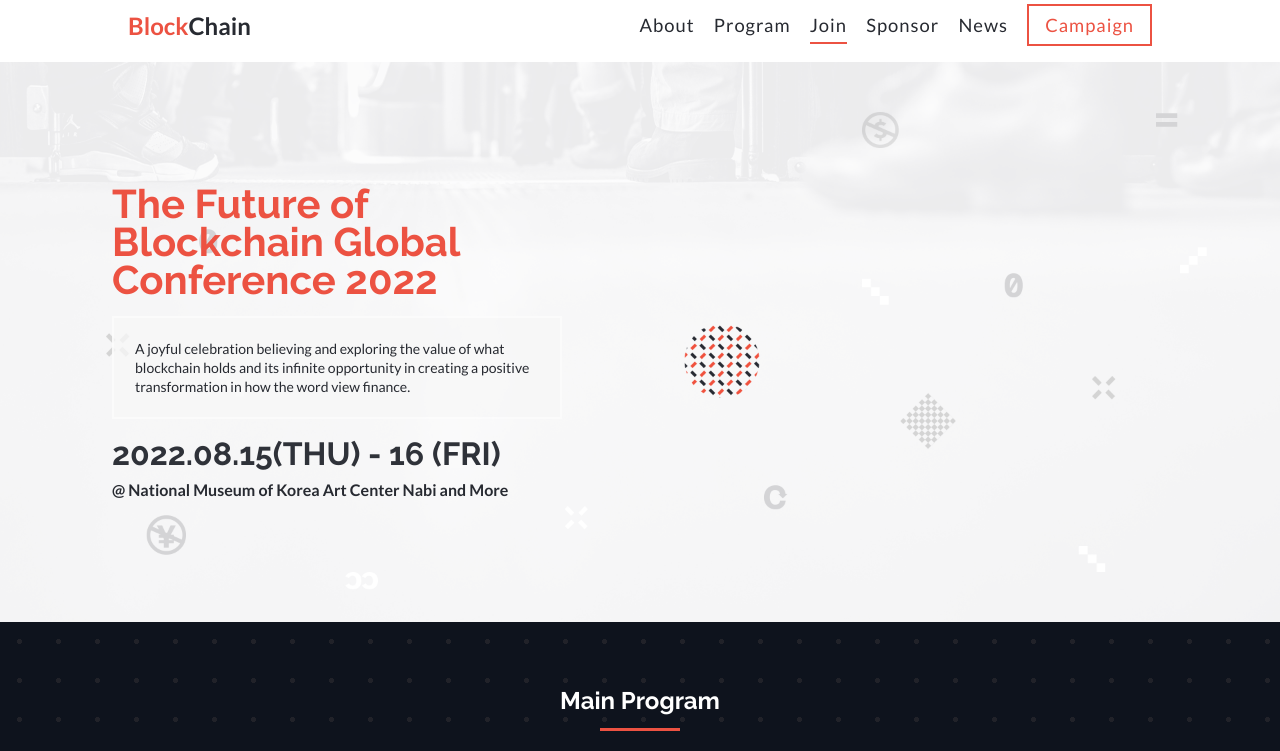
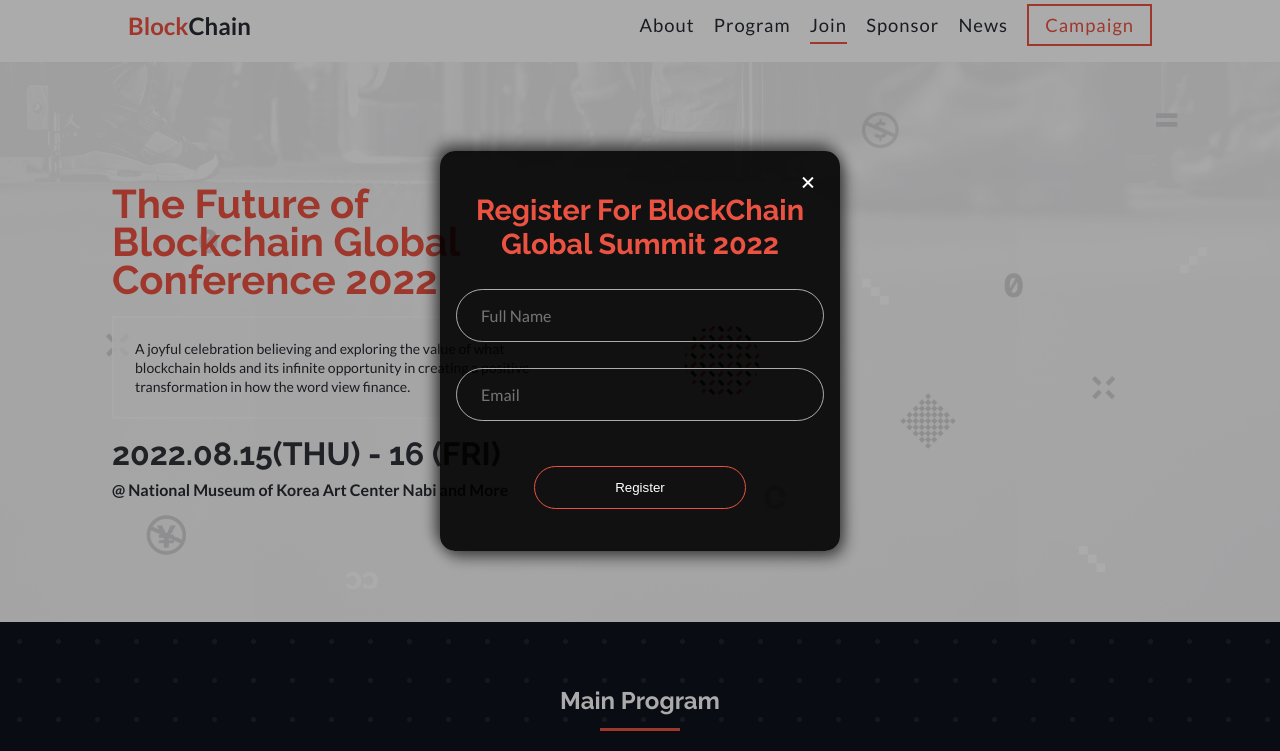
Before and after one commit to DuaneDave/Blockchain-Conference-first-capstone, a website: page index.html in a window 1280 px wide. Both pictures are taken after a click on the link "Join". Shown: the part 49-800 px from the top of the page. Drawn offline with nearby package versions, Linux system fonts and the light colour scheme.

Commit message:
implement pop-up

```diff
--- a/index.html
+++ b/index.html
@@ -40,7 +40,7 @@
             <a href="#program" class="nav-link">Program</a>
           </li>
           <li class="nav-item">
-            <a href="#" class="nav-link">Join</a>
+            <a href="#" class="nav-link" id="join">Join</a>
           </li>
           <li class="nav-item">
             <a href="#patners" class="nav-link">Sponsor</a>
@@ -59,6 +59,20 @@
           <span class="line"></span>
         </div>
       </nav>
+
+      <div class="flex" id="layer">
+        <div class="register off flex" id="on-success">
+          <h2 class="pop-head">Register For BlockChain Global Summit 2022</h2>
+          <form id="form">
+            <input type="text" placeholder="Full Name" id="fname" />
+
+            <input type="email" placeholder="Email" id="email" />
+            <span class="error"></span>
+
+            <button type="submit" class="btn-submit">Register</button>
+            <i class="bx bx-x"></i>
+          </form>
+        </div>
     </header>
 
     <section class="headline flex" id="home">
--- a/main.js
+++ b/main.js
@@ -94,3 +94,33 @@ window.addEventListener('scroll', () => {
     scrollToTop.classList.remove('fade');
   }
 });
+
+const layer = document.querySelector('#layer');
+const btnClose = document.querySelector('.bx-x');
+const regDetails = document.querySelector('.register');
+const btnJoin = document.querySelector('#join');
+
+btnJoin.addEventListener('click', () => {
+  layer.classList.add('layer');
+  regDetails.classList.add('off');
+});
+
+btnClose.addEventListener('click', () => {
+  layer.classList.remove('layer');
+  regDetails.classList.remove('off');
+});
+
+const form = document.querySelector('#form');
+const email = document.querySelector('#email');
+const errorMsg = document.querySelector('.error');
+
+form.addEventListener('submit', (e) => {
+  const eError = email.value;
+  const fError = email.value;
+  if (!eError || !fError) {
+    errorMsg.innerText = "Field can't be empty";
+    e.preventDefault();
+  } else {
+    form.submit();
+  }
+});
--- a/style.css
+++ b/style.css
@@ -691,3 +691,145 @@ i {
     width: 50ch;
   }
 }
+
+/* === POP UP === */
+.layer {
+  position: fixed;
+  top: 0;
+  left: 0;
+  width: 100%;
+  height: 100vh;
+  z-index: 1500;
+  background-color: rgba(0, 0, 0, 0.329);
+}
+
+.register {
+  background: rgba(0, 0, 0, 0.897);
+  width: 400px;
+  height: 400px;
+  position: absolute;
+  top: 50%;
+  left: 50%;
+  transform: translate(1000%);
+  flex-direction: column;
+  align-items: center;
+  justify-content: center;
+  padding: 1em;
+  text-align: center;
+  border-radius: 15px;
+  box-shadow: 4px 6px 15px #161414a9, -4px -6px 15px #161414a9;
+}
+
+.register.off {
+  transform: translate(-50%, -50%);
+  animation: fadeIn 1s cubic-bezier(0.76, 0.07, 0.08, 0.78);
+}
+
+.register.hide {
+  display: none;
+}
+
+.register .pop-head {
+  color: var(--accent-color);
+  font-size: 1.8rem;
+  margin-bottom: 1rem;
+  font-weight: 700;
+}
+
+.register .bx-x {
+  color: white;
+  position: absolute;
+  font-size: 1.5rem;
+  top: 5%;
+  right: 5%;
+  transition: all 0.5s ease;
+}
+
+.register .bx-x:hover {
+  color: #ec5242;
+  transform: scale(1.5);
+}
+
+form input {
+  width: 100%;
+  margin: 0.8rem 0;
+  padding: 1em 1.5em;
+  font-size: 1rem;
+  font-family: inherit;
+  border-radius: 30px;
+  color: white;
+  background-color: transparent;
+  outline: none;
+  border: 1px solid rgba(255, 255, 255, 0.651);
+}
+
+form input:focus {
+  transform: scale(1.04);
+  border: 2px solid #ec534277;
+}
+
+.btn-submit {
+  padding: 1em 6em;
+  background-color: transparent;
+  color: white;
+  border: 1px solid #ec5242;
+  border-radius: 30px;
+  margin-top: 2rem;
+  transition: all 0.5s ease-in-out;
+}
+
+.btn-submit:hover {
+  background-color: var(--accent-color);
+}
+
+.btn-submit:active {
+  background-color: var(--accent-color);
+  border: none;
+}
+
+.msg .bx {
+  color: rgba(21, 216, 21, 0.856);
+  font-size: 8rem;
+  margin-bottom: 1rem;
+}
+
+.register .success-msg {
+  font-size: 1.4rem;
+  font-weight: 400;
+  color: rgba(255, 255, 255, 0.89);
+  line-height: 1.7;
+}
+
+.error {
+  position: absolute;
+  width: 300px;
+  left: 9.5rem;
+  bottom: 6.5rem;
+  color: rgba(247, 122, 122, 0.76);
+  font-size: 0.7rem;
+  font-weight: 700;
+  letter-spacing: 1px;
+  text-align: left;
+}
+
+@keyframes fadeIn {
+  0% {
+    transform: translate(100%) scale(0);
+    opacity: 0;
+  }
+
+  40% {
+    transform: translate(-30%, -50%) scale(0.2);
+    opacity: 0.1;
+  }
+
+  80% {
+    transform: translate(-40%) scale(0.6);
+    opacity: 0.4;
+  }
+
+  100% {
+    transform: translate(-50%, -50%) scale(1);
+    opacity: 1;
+  }
+}
```
Also changed, not shown: about.js (+33 -0 lines).
